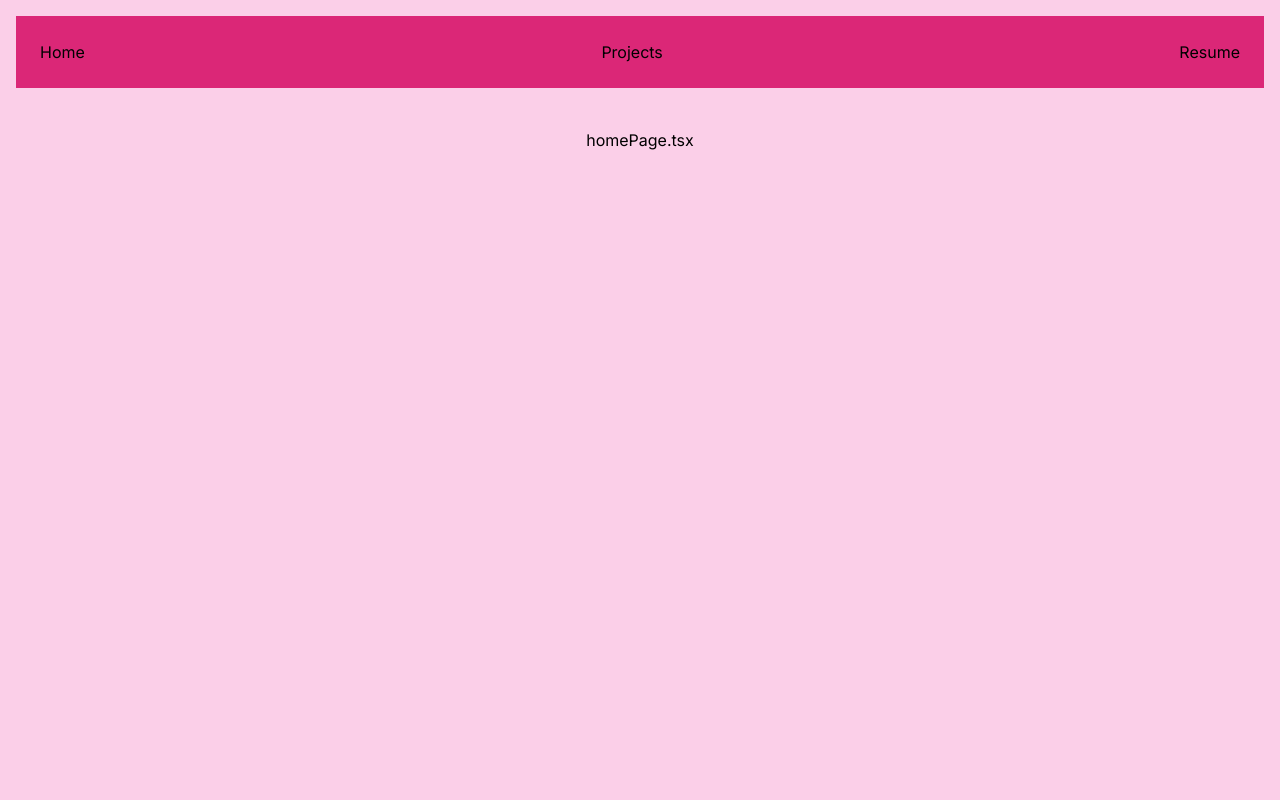
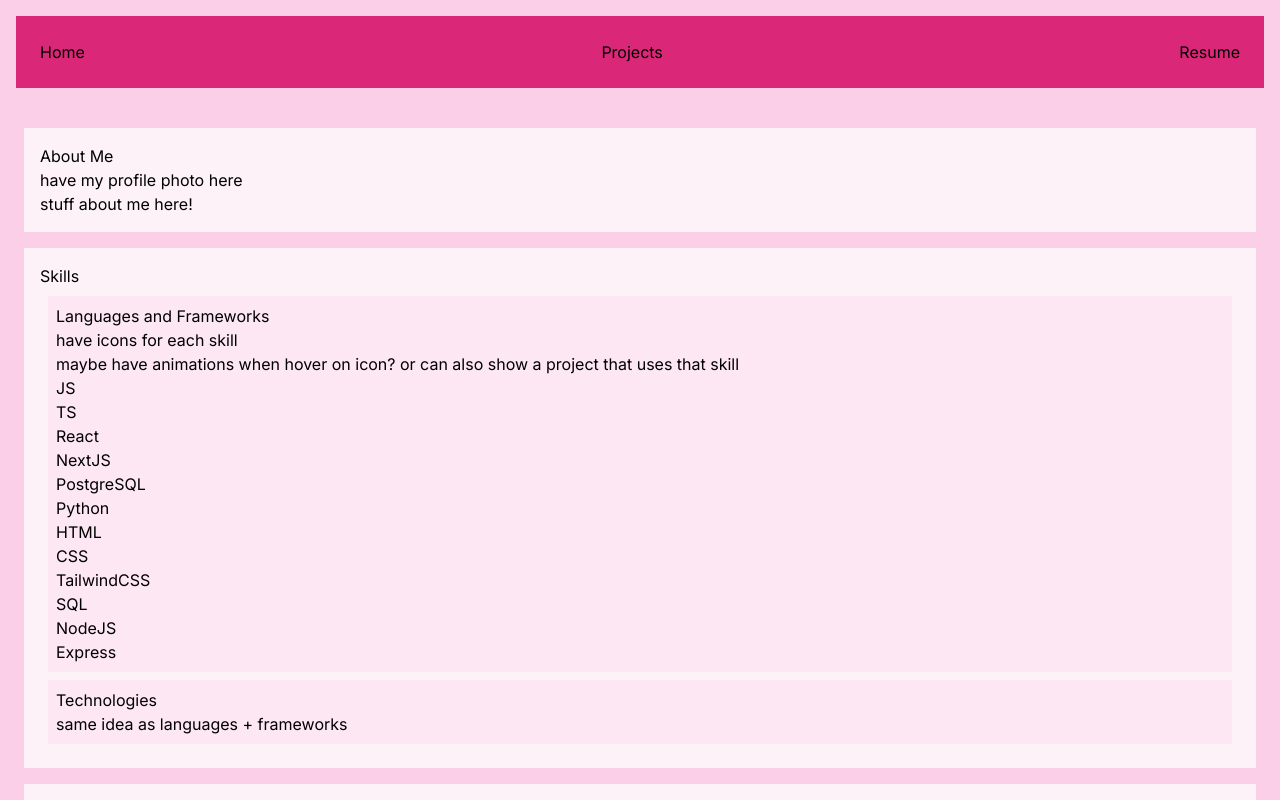
Before and after one commit to nezcodin/Portfolio, a Next.js app in the folder portfolio-site/: page / in a window 1280 px wide. Shown: the top 800 px of the page. Built offline with nearby package versions, Linux system fonts and the light colour scheme.

Commit message:
added planning, contact comp, changed global css

```diff
--- /dev/null
+++ b/portfolio-site/src/app/components/contact.tsx
@@ -0,0 +1,7 @@
+export default function Contact() {
+  return (
+    <div>
+      <h1>Contact</h1>
+    </div>
+  )
+}
--- a/portfolio-site/src/app/components/footer.tsx
+++ b/portfolio-site/src/app/components/footer.tsx
@@ -1,6 +1,6 @@
 export default function Footer() {
   return (
-    <div className="flex p-6 m-4 items-end bg-pink-500">
+    <div className="flex p-6 m-4 items-end bg-pink-500 justify-between">
       <p>this is the footer :-)</p>
     </div>
   )
--- a/portfolio-site/src/app/globals.css
+++ b/portfolio-site/src/app/globals.css
@@ -2,6 +2,8 @@
 @tailwind components;
 @tailwind utilities;
 
-.site-bg {
+body {
   background-color: #FBCFE8;
+  width: 100vw;
+  height: 100vh;
 }
--- a/portfolio-site/src/app/layout.tsx
+++ b/portfolio-site/src/app/layout.tsx
@@ -18,7 +18,7 @@
 }) {
   return (
     <html lang="en">
-      <body className={`site-bg ${inter.className}`}>
+      <body className={inter.className}>
         <NavBar />
         {children}
         <Footer />
--- a/portfolio-site/src/app/page.tsx
+++ b/portfolio-site/src/app/page.tsx
@@ -1,7 +1,42 @@
+import Contact from "./components/contact"
+
 export default function Home() {
   return (
-    <div className="flex justify-center min-h-screen min-w-screen p-6">
-      <h1>homePage.tsx</h1>
+    <div className="flex flex-col justify-center p-6">
+      <div className="mb-4 p-4 bg-pink-50">
+        <h1>About Me</h1>
+        <p>have my profile photo here</p>
+        <p>stuff about me here!</p>
+      </div>
+      <div className="mb-4 p-4 bg-pink-50">
+        <h1>Skills</h1>
+        <div className="m-2 p-2 bg-pink-100">
+          <h2>Languages and Frameworks</h2>
+          <p>have icons for each skill</p>
+          <p>maybe have animations when hover on icon? or can also show a project that uses that skill</p>
+          <ul>
+            <li>JS</li>
+            <li>TS</li>
+            <li>React</li>
+            <li>NextJS</li>
+            <li>PostgreSQL</li>
+            <li>Python</li>
+            <li>HTML</li>
+            <li>CSS</li>
+            <li>TailwindCSS</li>
+            <li>SQL</li>
+            <li>NodeJS</li>
+            <li>Express</li>
+          </ul>
+        </div>
+        <div className="m-2 p-2 bg-pink-100">
+          <h2>Technologies</h2>
+          <p>same idea as languages + frameworks</p>
+        </div>
+      </div>
+      <div className="p-4 bg-pink-50">
+        <Contact />
+      </div>
     </div>
   )
 }
```
